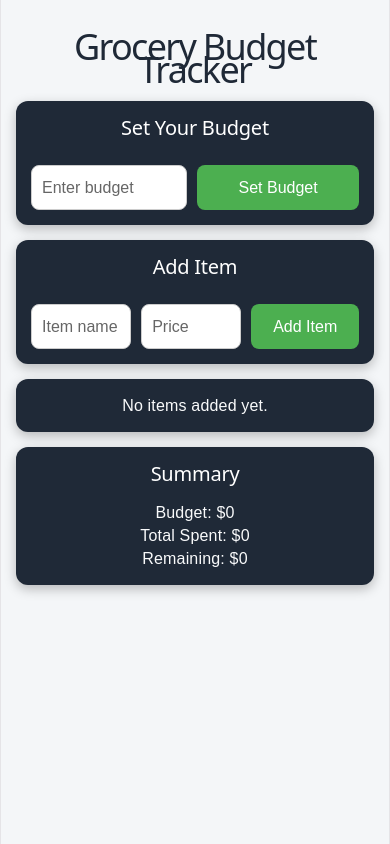
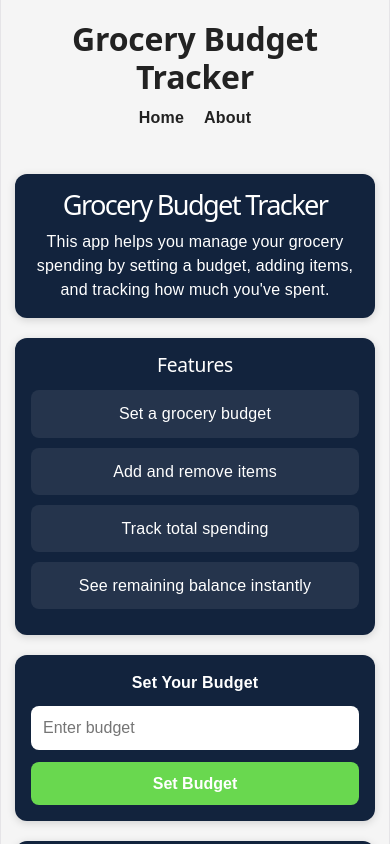
Before and after one commit to Travel987/grocery-budget-tracker, a React (Vite) app: page / in a window 390 px wide. Shown: the top 844 px of the page. Built offline with nearby package versions, Linux system fonts and the light colour scheme.

Commit message:
Final updates - routing, UI, mobile fixes

```diff
--- a/package.json
+++ b/package.json
@@ -12,7 +12,7 @@
   "dependencies": {
     "react": "^19.2.4",
     "react-dom": "^19.2.4",
-    "react-router-dom": "^7.13.1"
+    "react-router-dom": "^7.13.2"
   },
   "devDependencies": {
     "@eslint/js": "^9.39.4",
--- a/src/App.css
+++ b/src/App.css
@@ -1,81 +1,226 @@
-.app-container {
-  max-width: 800px;
-  margin: 0 auto;
-  padding: 20px;
+.header-wrapper {
+  width: 100%;
+  margin-top: 20px;
+  margin-bottom: 24px;
 }
 
-h1 {
-  text-align: center;
-  margin-bottom: 20px;
-  color: #1f2937;
+.header-inner {
+  max-width: 700px;
+  margin: 0 auto;
+  padding: 0 20px;
+  display: flex;
+  justify-content: space-between;
+  align-items: center;
+}
+
+.site-title {
+  margin: 0;
+  font-size: 2.1rem;
+  font-weight: 700;
+  color: #222;
+}
+
+.nav-links {
+  display: flex;
+  gap: 20px;
+}
+
+.nav-links a {
+  text-decoration: none;
+  color: #222;
+  font-weight: 600;
+  font-size: 1rem;
+}
+
+.nav-links a:hover {
+  text-decoration: underline;
+}
+
+@media (max-width: 768px) {
+  .header-inner {
+    flex-direction: column;
+    gap: 10px;
+    text-align: center;
+  }
+}
+
+body {
+  margin: 0;
+  font-family: Arial, sans-serif;
+  background-color: #f5f5f5;
+  color: #222;
+}
+
+.nav {
+  max-width: 700px;
+  margin: 20px auto 25px;
+  padding: 0 20px;
+  display: flex;
+  justify-content: space-between;
+  align-items: center;
+  box-sizing: border-box;
+}
+
+.nav h2 {
+  margin: 0;
+  font-size: 2rem;
+  color: #1f1f1f;
+}
+
+.nav-links {
+  display: flex;
+  gap: 18px;
+}
+
+.nav-links a {
+  text-decoration: none;
+  color: #1f1f1f;
+  font-weight: 600;
+  font-size: 1rem;
+}
+
+.nav-links a:hover {
+  text-decoration: underline;
+}
+
+.app-container {
+  max-width: 700px;
+  margin: 40px auto;
+  padding: 0 20px 30px;
+  box-sizing: border-box;
 }
 
 .card {
-  background-color: #1f2937;
+  background: #12233d;
   color: white;
-  padding: 20px;
-  margin: 15px 0;
   border-radius: 12px;
-  box-shadow: 0 4px 12px rgba(0, 0, 0, 0.25);
+  padding: 22px;
+  margin-bottom: 20px;
+  box-shadow: 0 2px 8px rgba(0, 0, 0, 0.15);
+  box-sizing: border-box;
+}
+
+.card h1 {
+  color: white;
+  text-align: center;
+  margin: 0 0 10px;
+  font-size: 2.6rem;
+  line-height: 1.1;
 }
 
 .card h2 {
+  color: white;
   text-align: center;
-  margin-bottom: 15px;
-  color: white;
+  margin: 0 0 14px;
+  font-size: 1.8rem;
 }
 
-.card p,
-.card li {
-  color: #f9fafb;
+.card p {
+  text-align: center;
+  line-height: 1.5;
+  margin: 0;
 }
 
-form {
+.card ul {
+  list-style: none;
+  padding: 0;
+  margin: 0;
+}
+
+.card li {
+  background: rgba(255, 255, 255, 0.08);
+  margin-bottom: 10px;
+  padding: 12px;
+  border-radius: 8px;
+  text-align: center;
+}
+
+.form-row {
   display: flex;
+  align-items: center;
   justify-content: center;
-  align-items: center;
-  gap: 10px;
-  flex-wrap: wrap;
+  gap: 12px;
+  flex-wrap: nowrap;
+}
+
+.form-row span {
+  color: white;
+  font-weight: 600;
+  white-space: nowrap;
 }
 
 input {
-  padding: 10px;
-  border: 1px solid #ccc;
+  padding: 10px 12px;
+  border: none;
   border-radius: 8px;
-  font-size: 16px;
-  min-width: 200px;
-  color: #222;
-  background-color: white;
-}
-
-input::placeholder {
-  color: #666;
+  font-size: 1rem;
+  min-width: 160px;
+  box-sizing: border-box;
 }
 
 button {
-  padding: 10px 16px;
+  background-color: #69d84f;
+  color: white;
   border: none;
   border-radius: 8px;
-  background-color: #4caf50;
-  color: white;
-  font-size: 16px;
+  padding: 10px 18px;
+  font-size: 1rem;
+  font-weight: 600;
   cursor: pointer;
+  transition: transform 0.15s ease, opacity 0.15s ease;
 }
 
 button:hover {
-  background-color: #45a049;
+  opacity: 0.92;
+  transform: scale(1.02);
 }
 
-ul {
-  list-style: none;
-  padding: 0;
+.error-text {
+  color: #ffb3b3;
+  text-align: center;
+  width: 100%;
+  margin-top: 10px;
+  font-size: 0.95rem;
 }
 
-li {
-  margin: 8px 0;
-  padding: 10px;
-  background-color: rgba(255, 255, 255, 0.08);
+.add-item-row {
+  display: flex;
+  align-items: center;
+  justify-content: center;
+  gap: 10px;
+  flex-wrap: nowrap;
+}
+
+.add-item-row span {
+  min-width: 90px;
+  white-space: nowrap;
+}
+
+.add-item-row input {
+  flex: 1;
+  min-width: 0;
+  max-width: 170px;
+}
+
+.add-item-row button {
+  white-space: nowrap;
+  flex-shrink: 0;
+}
+
+.item-row {
+  display: flex;
+  justify-content: space-between;
+  align-items: center;
+  background: rgba(255, 255, 255, 0.08);
+  padding: 12px 14px;
   border-radius: 8px;
+  margin-bottom: 10px;
+}
+
+.item-row span {
+  margin: 0;
+  color: white;
+  font-weight: 500;
 }
 
 .summary-text {
@@ -83,34 +228,125 @@ li {
   line-height: 1.8;
 }
 
-.form-row {
-  display: flex;
-  gap: 10px;
+.footer {
+  max-width: 700px;
+  margin: 8px auto 20px;
+  padding: 0 20px;
+  text-align: center;
+  color: #666;
+  box-sizing: border-box;
 }
 
 @media (max-width: 768px) {
-  .app-container {
-    padding: 15px;
+  .nav {
+    margin: 16px auto 20px;
+    padding: 0 14px;
+    flex-direction: column;
+    gap: 10px;
   }
 
-  input {
-    min-width: 160px;
+  .app-container {
+    margin: 25px auto;
+    padding: 0 14px 24px;
   }
-}
 
-@media (max-width: 600px) {
-  form {
+  .card h1 {
+    font-size: 2rem;
+  }
+
+  .card h2 {
+    font-size: 1.4rem;
+  }
+
+  .form-row {
     flex-direction: column;
     align-items: stretch;
   }
 
+  .form-row span,
   input,
   button {
     width: 100%;
-    min-width: unset;
   }
 
-  .card {
-    padding: 15px;
+  .add-item-row {
+    flex-direction: column;
+    align-items: stretch;
+  }
+
+  .add-item-row span,
+  .add-item-row input,
+  .add-item-row button {
+    width: 100%;
+    max-width: none;
+  }
+
+  .item-row {
+    flex-direction: column;
+    gap: 10px;
+    text-align: center;
+  }
+
+  .footer {
+    padding: 0 14px;
   }
 }
+
+@media (max-width: 480px) {
+  .card {
+    padding: 16px;
+  }
+
+  .card h1 {
+    font-size: 1.7rem;
+  }
+
+  .card h2 {
+    font-size: 1.2rem;
+  }
+}
+
+.header-wrapper {
+  width: 100%;
+  margin-top: 20px;
+  margin-bottom: 20px;
+}
+
+.header-inner {
+  max-width: 700px;
+  margin: 0 auto;
+  padding: 0 20px;
+  display: flex;
+  justify-content: space-between;
+  align-items: center;
+  box-sizing: border-box;
+}
+
+.site-title {
+  margin: 0;
+  font-size: 2rem;
+  color: #222;
+}
+
+.nav-links {
+  display: flex;
+  gap: 20px;
+}
+
+.nav-links a {
+  text-decoration: none;
+  color: #222;
+  font-weight: 600;
+}
+
+.nav-links a:hover {
+  text-decoration: underline;
+}
+
+@media (max-width: 768px) {
+  .header-inner {
+    flex-direction: column;
+    gap: 10px;
+    text-align: center;
+  }
+}
--- a/src/App.jsx
+++ b/src/App.jsx
@@ -1,15 +1,19 @@
+import { BrowserRouter as Router, Routes, Route } from "react-router-dom";
 import { useState } from "react";
 import "./App.css";
-import BudgetForm from "./components/BudgetForm";
-import AddItemForm from "./components/AddItemForm";
-import GroceryList from "./components/GroceryList";
-import Summary from "./components/Summary";
+import Home from "./pages/Home";
+import About from "./pages/About";
+import Header from "./components/Header";
+import Footer from "./components/Footer";
 
 function App() {
   const [budget, setBudget] = useState(0);
   const [items, setItems] = useState([]);
 
-  const totalSpent = items.reduce((total, item) => total + item.price, 0);
+  const totalSpent = items.reduce(
+  (total, item) => total + Number(item.price),
+  0
+);
   const remaining = budget - totalSpent;
 
   function addItem(newItem) {
@@ -23,29 +27,29 @@ function App() {
   }
 
   return (
-    <div className="app-container">
-      <h1>Grocery Budget Tracker</h1>
+    <Router>
+      <Header />
 
-      <div className="card">
-        <BudgetForm setBudget={setBudget} />
-      </div>
+      <Routes>
+        <Route
+          path="/"
+          element={
+            <Home
+              items={items}
+              addItem={addItem}
+              deleteItem={deleteItem}
+              budget={budget}
+              setBudget={setBudget}
+              totalSpent={totalSpent}
+              remaining={remaining}
+            />
+          }
+        />
+        <Route path="/about" element={<About />} />
+      </Routes>
 
-      <div className="card">
-        <AddItemForm addItem={addItem} />
-      </div>
-
-      <div className="card">
-        <GroceryList items={items} deleteItem={deleteItem} />
-      </div>
-
-      <div className="card">
-        <Summary
-          budget={budget}
-          totalSpent={totalSpent}
-          remaining={remaining}
-        />
-      </div>
-    </div>
+      <Footer />
+    </Router>
   );
 }
 
--- a/src/components/AddItemForm.jsx
+++ b/src/components/AddItemForm.jsx
@@ -3,48 +3,56 @@ import { useState } from "react";
 function AddItemForm({ addItem }) {
   const [name, setName] = useState("");
   const [price, setPrice] = useState("");
+  const [error, setError] = useState("");
 
   function handleSubmit(e) {
     e.preventDefault();
 
-    if (!name || !price || Number(price) <= 0) {
-      alert("Please enter a valid item and price");
+    if (!name || !price) {
+      setError("Please enter both item name and price.");
+      return;
+    }
+
+    if (Number(price) <= 0) {
+      setError("Price must be greater than 0.");
       return;
     }
 
     const newItem = {
       id: Date.now(),
-      name: name,
+      name,
       price: Number(price),
     };
 
     addItem(newItem);
-
     setName("");
     setPrice("");
+    setError("");
   }
 
   return (
     <form onSubmit={handleSubmit}>
-      <h2>Add Item</h2>
+      <div className="form-row add-item-row">
+        <span>Add Item</span>
 
-      <div className="form-row">
         <input
           type="text"
+          placeholder="Item name"
           value={name}
           onChange={(e) => setName(e.target.value)}
-          placeholder="Item name"
         />
 
         <input
           type="number"
+          placeholder="Price"
           value={price}
           onChange={(e) => setPrice(e.target.value)}
-          placeholder="Price"
         />
 
         <button type="submit">Add Item</button>
       </div>
+
+      {error && <p className="error-text">{error}</p>}
     </form>
   );
 }
--- a/src/components/BudgetForm.jsx
+++ b/src/components/BudgetForm.jsx
@@ -1,34 +1,43 @@
 import { useState } from "react";
 
 function BudgetForm({ setBudget }) {
-  const [inputBudget, setInputBudget] = useState("");
+  const [input, setInput] = useState("");
+  const [error, setError] = useState("");
 
   function handleSubmit(e) {
     e.preventDefault();
 
-    if (!inputBudget || Number(inputBudget) <= 0) {
-      alert("Enter a valid budget");
+    if (!input) {
+      setError("Please enter a budget.");
       return;
     }
 
-    setBudget(Number(inputBudget));
-    setInputBudget("");
+    if (Number(input) <= 0) {
+      setError("Budget must be greater than 0.");
+      return;
+    }
+
+    setBudget(Number(input));
+    setInput("");
+    setError("");
   }
 
   return (
     <form onSubmit={handleSubmit}>
-      <h2>Set Your Budget</h2>
+      <div className="form-row">
+        <span>Set Your Budget</span>
 
-      <div className="form-row">
         <input
           type="number"
-          value={inputBudget}
-          onChange={(e) => setInputBudget(e.target.value)}
           placeholder="Enter budget"
+          value={input}
+          onChange={(e) => setInput(e.target.value)}
         />
 
         <button type="submit">Set Budget</button>
       </div>
+
+      {error && <p className="error-text">{error}</p>}
     </form>
   );
 }
--- /dev/null
+++ b/src/components/Footer.jsx
@@ -0,0 +1,5 @@
+function Footer() {
+  return <div className="footer">Built for LaunchCode Unit 1 Project</div>;
+}
+
+export default Footer;
--- /dev/null
+++ b/src/components/GroceryItem.jsx
@@ -0,0 +1,12 @@
+function GroceryItem({ item, deleteItem }) {
+  return (
+    <div className="item-row">
+      <span>
+        {item.name} - ${item.price}
+      </span>
+      <button onClick={() => deleteItem(item.id)}>Delete</button>
+    </div>
+  );
+}
+
+export default GroceryItem;
--- a/src/components/GroceryList.jsx
+++ b/src/components/GroceryList.jsx
@@ -1,21 +1,20 @@
+import GroceryItem from "./GroceryItem";
+
 function GroceryList({ items, deleteItem }) {
+  if (items.length === 0) {
+    return <p>No items added yet.</p>;
+  }
+
   return (
-    <>
-      {items.length === 0 ? (
-        <p>No items added yet.</p>
-      ) : (
-        <ul>
-          {items.map((item) => (
-            <li key={item.id}>
-              {item.name} - ${item.price}{" "}
-              <button type="button" onClick={() => deleteItem(item.id)}>
-                X
-              </button>
-            </li>
-          ))}
-        </ul>
-      )}
-    </>
+    <div>
+      {items.map((item) => (
+        <GroceryItem
+          key={item.id}
+          item={item}
+          deleteItem={deleteItem}
+        />
+      ))}
+    </div>
   );
 }
 
--- /dev/null
+++ b/src/components/Header.jsx
@@ -0,0 +1,18 @@
+import { Link } from "react-router-dom";
+
+function Header() {
+  return (
+    <header className="header-wrapper">
+      <div className="header-inner">
+        <h2 className="site-title">Grocery Budget Tracker</h2>
+
+        <nav className="nav-links">
+          <Link to="/">Home</Link>
+          <Link to="/about">About</Link>
+        </nav>
+      </div>
+    </header>
+  );
+}
+
+export default Header;
--- a/src/components/Summary.jsx
+++ b/src/components/Summary.jsx
@@ -1,6 +1,6 @@
 function Summary({ budget, totalSpent, remaining }) {
   return (
-    <div className="summary-box">
+    <div className="summary-text">
       <h2>Summary</h2>
       <p>Budget: ${budget}</p>
       <p>Total Spent: ${totalSpent}</p>
--- /dev/null
+++ b/src/pages/About.jsx
@@ -0,0 +1,55 @@
+function About() {
+  return (
+    <div className="app-container">
+      <div className="card">
+        <h1>About Grocery Budget Tracker</h1>
+        <p>
+          Grocery Budget Tracker is a simple React application designed to help
+          users manage and track their grocery spending in an organized way.
+        </p>
+      </div>
+
+      <div className="card">
+        <h2>Purpose</h2>
+        <p>
+          The purpose of this app is to give users an easy way to set a budget,
+          add grocery items with prices, and monitor how much they have spent.
+          It helps users stay within their budget and make better spending
+          decisions.
+        </p>
+      </div>
+
+      <div className="card">
+        <h2>Features</h2>
+        <ul>
+          <li>Set a grocery budget</li>
+          <li>Add items with prices</li>
+          <li>Remove items from the list</li>
+          <li>View total spending</li>
+          <li>See remaining budget in real time</li>
+        </ul>
+      </div>
+
+      <div className="card">
+        <h2>Technologies Used</h2>
+        <ul>
+          <li>React (components, state, props)</li>
+          <li>JavaScript (ES6)</li>
+          <li>CSS for styling</li>
+          <li>React Router for navigation</li>
+        </ul>
+      </div>
+
+      <div className="card">
+        <h2>Project Information</h2>
+        <p>
+          This project was built as part of the LaunchCode Unit 1 curriculum. It
+          demonstrates core React concepts including component structure, state
+          management, event handling, and conditional rendering.
+        </p>
+      </div>
+    </div>
+  );
+}
+
+export default About;
--- /dev/null
+++ b/src/pages/Home.jsx
@@ -0,0 +1,58 @@
+import BudgetForm from "../components/BudgetForm";
+import AddItemForm from "../components/AddItemForm";
+import GroceryList from "../components/GroceryList";
+import Summary from "../components/Summary";
+
+function Home({
+  items,
+  addItem,
+  deleteItem,
+  budget,
+  setBudget,
+  totalSpent,
+  remaining,
+}) {
+  return (
+    <div className="app-container">
+      <div className="card">
+        <h1>Grocery Budget Tracker</h1>
+        <p>
+          This app helps you manage your grocery spending by setting a budget,
+          adding items, and tracking how much you&apos;ve spent.
+        </p>
+      </div>
+
+      <div className="card">
+        <h2>Features</h2>
+        <ul>
+          <li>Set a grocery budget</li>
+          <li>Add and remove items</li>
+          <li>Track total spending</li>
+          <li>See remaining balance instantly</li>
+        </ul>
+      </div>
+
+      <div className="card">
+        <BudgetForm setBudget={setBudget} />
+      </div>
+
+      <div className="card">
+        <AddItemForm addItem={addItem} />
+      </div>
+
+      <div className="card">
+        <GroceryList items={items} deleteItem={deleteItem} />
+      </div>
+
+      <div className="card">
+        <Summary
+          budget={budget}
+          totalSpent={totalSpent}
+          remaining={remaining}
+        />
+      </div>
+    </div>
+  );
+}
+
+export default Home;
```
Also changed, not shown: 1 other file (tests, documents, lock files or other folders).
